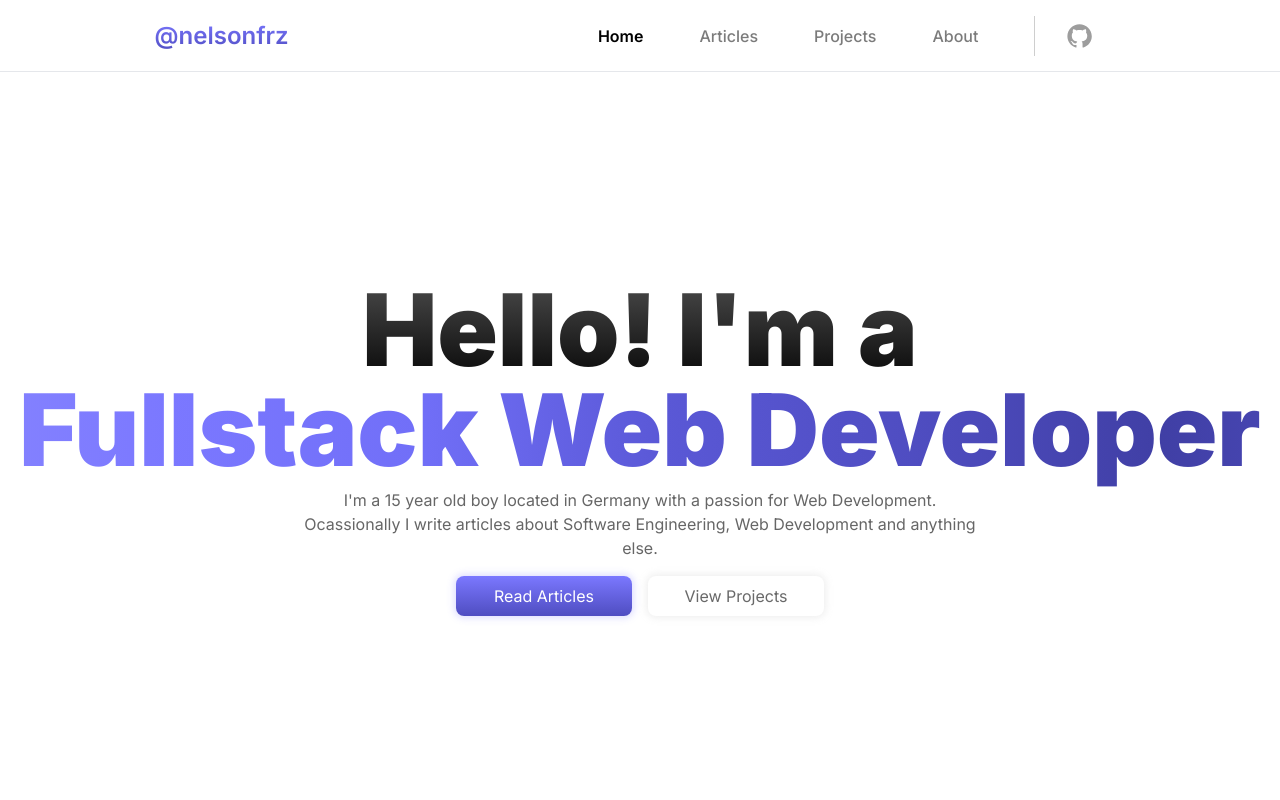
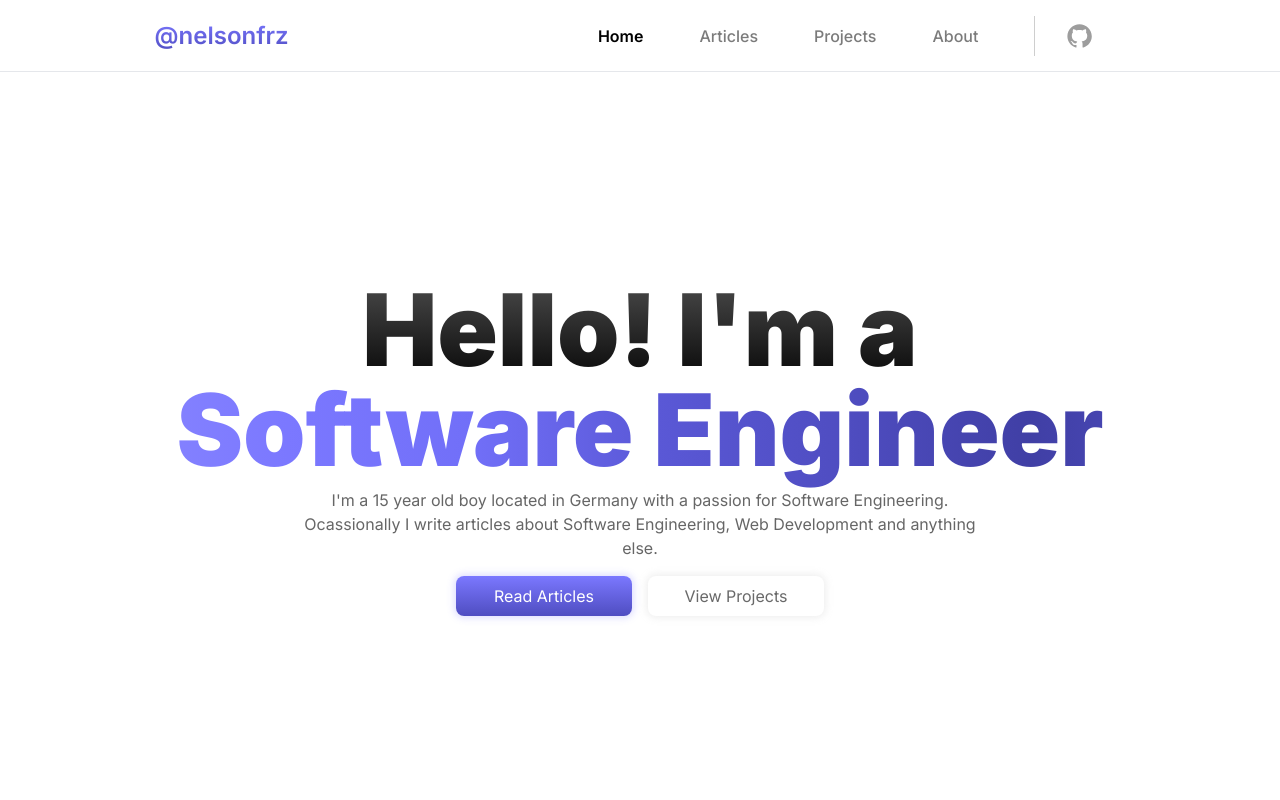
Before and after one commit to nelsonfrz/nelsonfrz-website, a Next.js app: page / in a window 1280 px wide. Shown: the top 800 px of the page. Built offline with nearby package versions, Linux system fonts and the light colour scheme.

Commit message:
Update index.tsx

```diff
--- a/pages/index.tsx
+++ b/pages/index.tsx
@@ -22,27 +22,27 @@ export default function Home({ articles, projects }: HomeProps) {
     <Head>
       <title>@nelsonfrz - Home</title>
       <meta name="title" content="@nelsonfrz - Home" />
-      <meta name="description" content="I&apos;m a Fullstack Web Developer located in Germany. Ocassionally I write articles about Software Engineering, Web Development and anything else." />
+      <meta name="description" content="I&apos;m a Software Engineer located in Germany. Ocassionally I write articles about Software Engineering, Web Development and anything else." />
 
       <meta property="og:type" content="website" />
       <meta property="og:url" content="https://nelsonfrz.vercel.app/" />
       <meta property="og:title" content="@nelsonfrz - Home" />
-      <meta property="og:description" content="I&apos;m a 15 year old boy located in Germany with a passion for Web Development. Ocassionally I write articles about Software Engineering, Web Development and anything else." />
+      <meta property="og:description" content="I&apos;m a 15 year old boy located in Germany with a passion for Software Engineering. Ocassionally I write articles about Software Engineering, Web Development and anything else." />
       <meta property="og:image" content="https://i.postimg.cc/ZYVMxRQF/image.png" />
 
       <meta property="twitter:card" content="summary_large_image"/>
       <meta property="twitter:url" content="https://nelsonfrz.vercel.app/"/>
       <meta property="twitter:title" content="@nelsonfrz - Home"/>
-      <meta property="twitter:description" content="I&apos;m a 15 year old boy located in Germany with a passion for Web Development. Ocassionally I write articles about Software Engineering, Web Development and anything else."/>
+      <meta property="twitter:description" content="I&apos;m a 15 year old boy located in Germany with a passion for Software Engineering. Ocassionally I write articles about Software Engineering, Web Development and anything else."/>
       <meta property="twitter:image" content="https://i.postimg.cc/ZYVMxRQF/image.png"></meta>
     </Head>
     <Layout>
       <section className="text-center my-[200px]">
         <h1 className="text-[100px] font-black leading-none p-2 max-lg:text-[80px] max-sm:text-[48px]">
           <span className="text-gradient-black">Hello! I&apos;m a</span> <br />
-          <span className="text-gradient-purple-animated">Fullstack Web Developer</span> <br />
+          <span className="text-gradient-purple-animated">Software Engineer</span> <br />
         </h1>
-        <p className="max-w-2xl mx-auto text-[16px] font-normal text-[#666666]">I&apos;m a 15 year old boy located in Germany with a passion for Web Development. Ocassionally I write articles about Software Engineering, Web Development and anything else.</p>
+        <p className="max-w-2xl mx-auto text-[16px] font-normal text-[#666666]">I&apos;m a 15 year old boy located in Germany with a passion for Software Engineering. Ocassionally I write articles about Software Engineering, Web Development and anything else.</p>
         <LinkButton color="purple" className="mt-4 mr-2" url="/articles">Read Articles</LinkButton>
         <LinkButton color="white" className="mt-4 ml-2" url="/projects">View Projects</LinkButton>
       </section>
```
